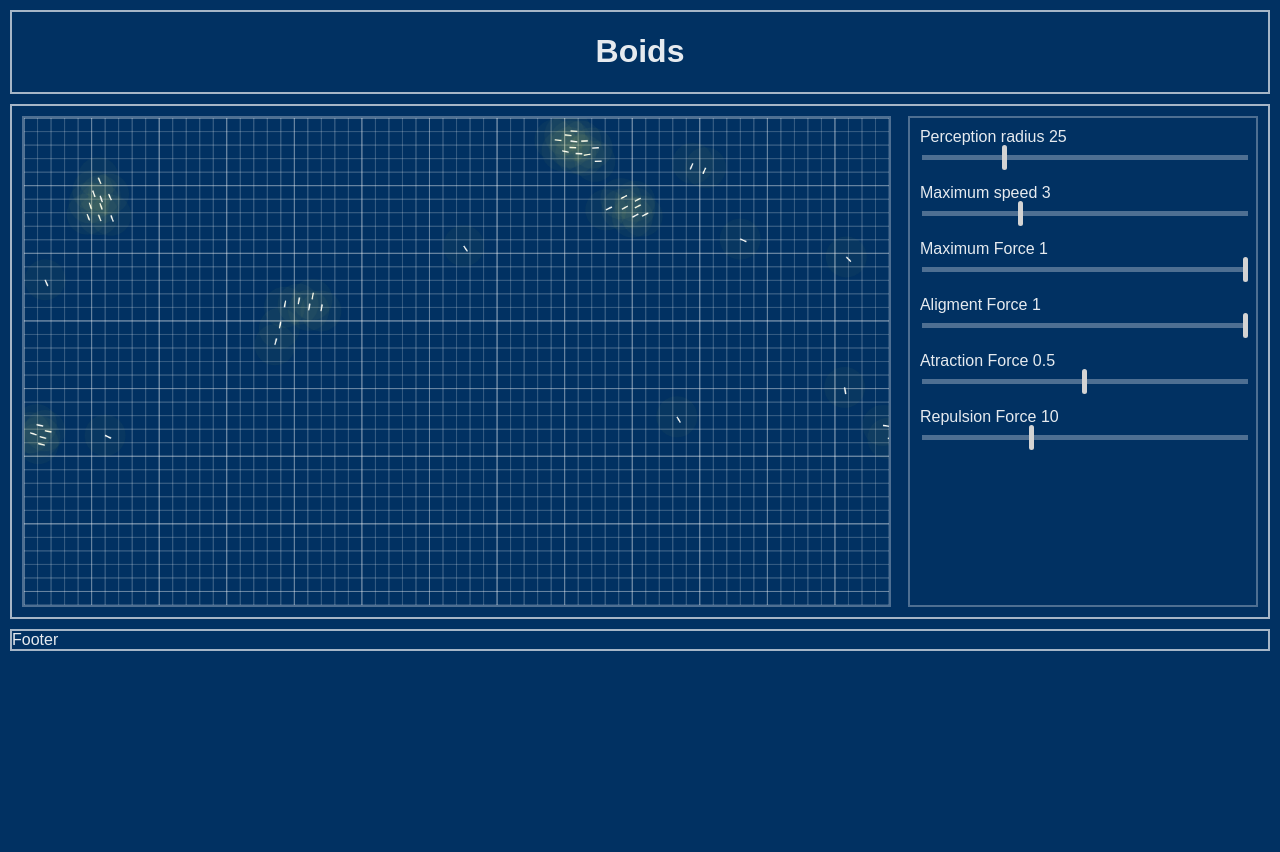
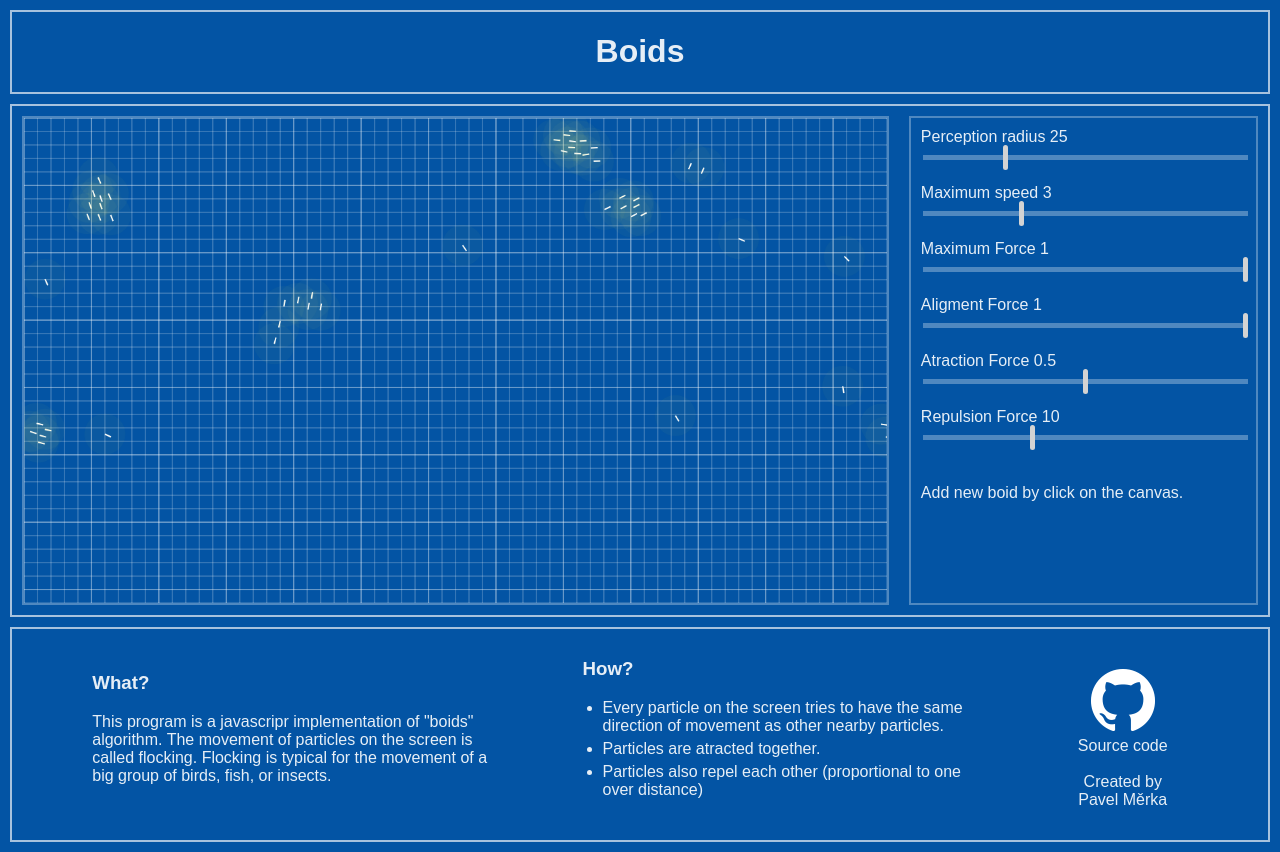
Before and after one commit to PMerka/boids, a React (Create React App) app: page / in a window 1280 px wide. Before the commit the page ends 800 px from the top, so only its background shows below. Built offline with nearby package versions, Linux system fonts and the light colour scheme.

Commit message:
Styling, add new boid info.

```diff
--- a/src/App.css
+++ b/src/App.css
@@ -1,9 +1,18 @@
 html, body{
   margin: 0;
-  background-color:rgb(1, 49, 98);
+  background-color:rgb(3, 84, 164);
   color: rgba(255, 255, 255, 0.9);
   font-family: sans-serif;
 }
+
+ul {
+  margin-left: 20px;
+  padding-left: 0px;
+ }
+
+ li{
+  margin-bottom: 5px;
+ }
 
 h1{
   text-align: center;
@@ -27,9 +36,44 @@ h1{
 .main-simulation{
   padding: 10px;
   display: flex;
-  flex-direction: row;
+  flex-direction: column;
   justify-content: space-between;
   align-items: stretch;
+  gap: 20px
+}
+
+.info{
+  padding: 10px 25px 25px 10px;
+  display: flex;
+  flex-direction: column;
+  justify-content: space-evenly;
+  align-items: stretch;
+  gap: 20px;
+  align-items: center;
+}
+
+.info-box{
+  max-width: 600px;
+  min-width: 100px;
+}
+
+.about{
+text-align: center;
+margin-top: 25px;
+}
+
+@media only screen and (min-width: 1024px) {
+  .main-simulation {
+    flex-direction: row;
+  }
+
+  .info {
+    flex-direction: row;
+  }
+
+  .info-box{
+    max-width: 400px;
+  }
 }
 
 .canvas-element{
--- a/src/App.js
+++ b/src/App.js
@@ -69,6 +69,8 @@ function App() {
         <h1>Boids</h1>
       </div>
 
+
+
       <div className="main-simulation big-border">
         <CanvasElement
           addBoidToPosition={addBoidToPosition}
@@ -81,7 +83,40 @@ function App() {
         />
       </div>
 
-      <div className="footer big-border">Footer</div>
+      <div className="big-border info">
+        <div className="info-box">
+        <h3>What?</h3>
+        <p>
+        This program is a javascripr implementation of "boids" algorithm.
+        The movement of particles on the screen is called flocking.
+        Flocking is typical for the movement of a big group of birds, fish, or insects.
+        </p>
+        </div>
+
+        <div className="info-box">
+        <h3>How?</h3>
+        <ul>
+          <li>
+            Every particle on the screen tries to have the same direction of movement as other nearby particles.
+          </li>
+          <li>
+            Particles are atracted together.
+          </li>
+          <li>
+            Particles also repel each other (proportional to one over distance)
+          </li>
+        </ul>
+        </div>
+
+        <div className="info-box about">
+          <img src={require("./github_logo.png")} alt="Github icon" /><br />
+          Source code
+          <br />
+          <br />
+          Created by <br />
+          Pavel Měrka
+        </div>
+      </div>
     </div>
   );
 }
--- a/src/components/Controls.jsx
+++ b/src/components/Controls.jsx
@@ -61,6 +61,11 @@ function Controls({ updateProperty, property, setProperty }) {
         maxValue={30}
         step={0.1}
       />
+
+<div style={{padding: "10px", paddingTop: "30px"}}>
+  Add new boid by click on the canvas.
+</div>
+
     </div>
   );
 }
```
Also changed, not shown: src/github_logo.png (added).
